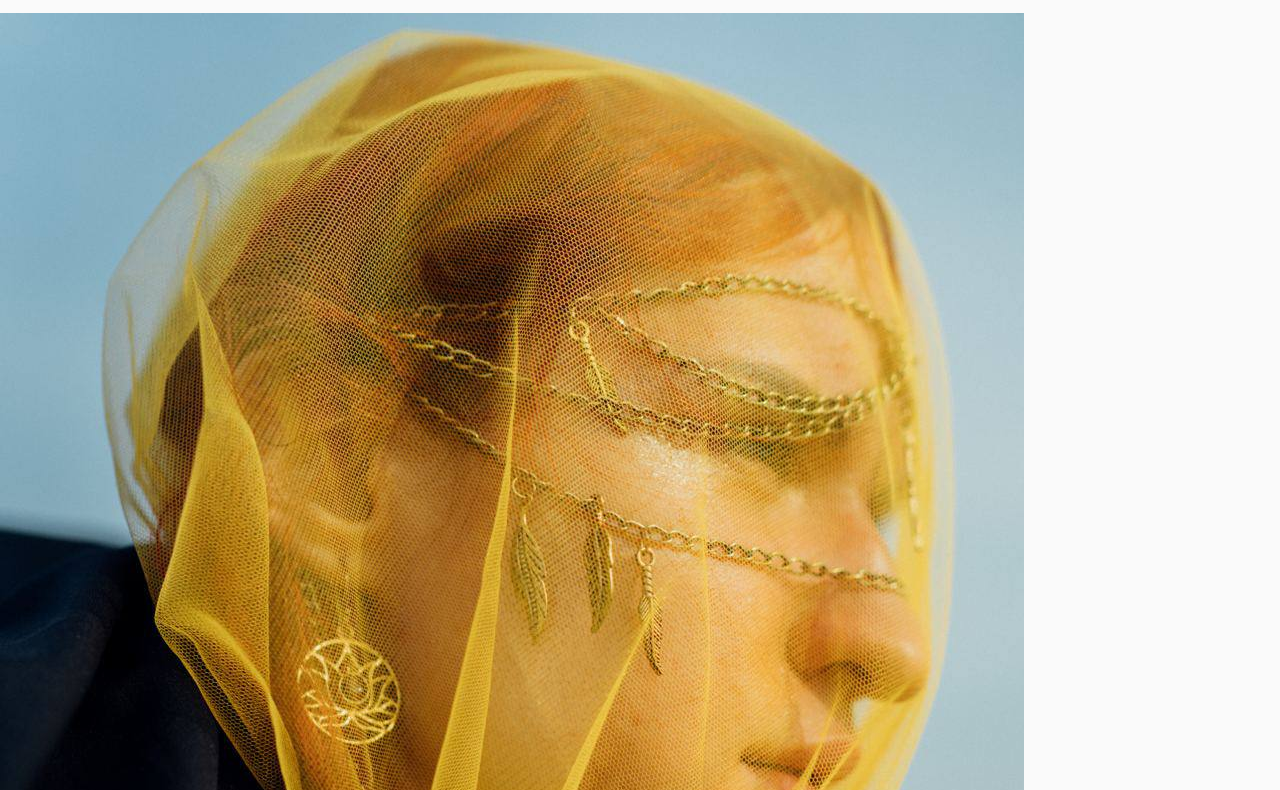
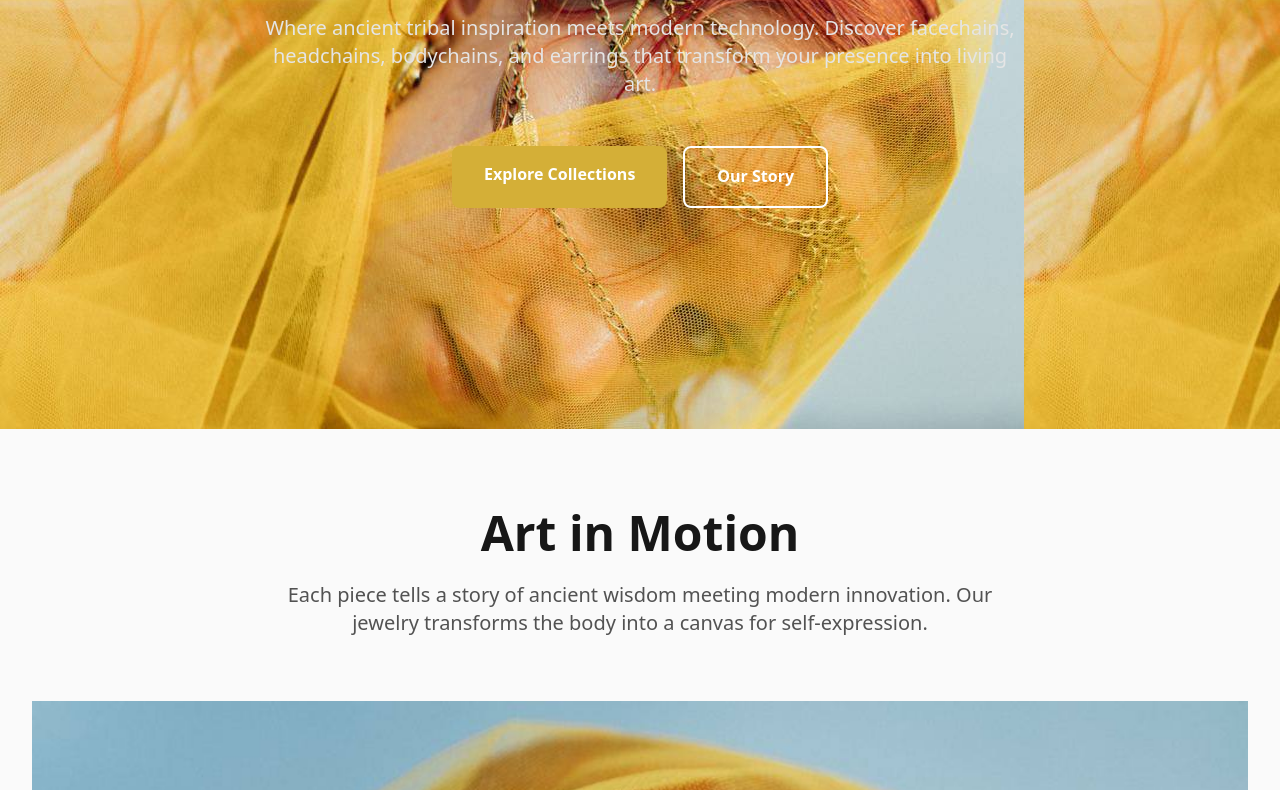
Before and after one commit to iamcos/rediant_art, an Astro site: page / in a window 1280 px wide. Shown: the part 371-1161 px from the top of the page. Built offline with nearby package versions, Linux system fonts and the light colour scheme; Astro itself is replaced by a stand-in of ours.

Commit message:
🎨 Fix Tailwind CSS configuration and styling issues
- Fix Astro config to use proper @astrojs/tailwind integration
- Update package.json with correct Tailwind dependencies
- Add tailwind.config.mjs with proper content configuration
- Fix CSS imports to use standard Tailwind directives
- Resolve 90s IE-like styling issues
- Ensure proper Tailwind CSS compilation

```diff
--- a/astro.config.mjs
+++ b/astro.config.mjs
@@ -1,6 +1,6 @@
 // @ts-check
 import { defineConfig } from 'astro/config';
-import tailwindcss from '@tailwindcss/vite';
+import tailwind from '@astrojs/tailwind';
 import sitemap from '@astrojs/sitemap';
 import partytown from '@astrojs/partytown';
 
@@ -9,10 +9,8 @@ export default defineConfig({
   site: 'https://rediant.art',
   base: '/',
   output: 'static',
-  vite: {
-    plugins: [tailwindcss()]
-  },
   integrations: [
+    tailwind(),
     sitemap(),
     partytown({
       config: {
--- a/package.json
+++ b/package.json
@@ -12,10 +12,10 @@
   "dependencies": {
     "@astrojs/partytown": "^2.1.4",
     "@astrojs/sitemap": "^3.0.0",
-    "@tailwindcss/vite": "^4.1.13",
+    "@astrojs/tailwind": "^5.1.0",
     "astro": "^4.15.0",
     "sharp": "^0.33.5",
-    "tailwindcss": "^4.1.13"
+    "tailwindcss": "^3.4.0"
   },
   "devDependencies": {
     "@types/node": "^22.0.0"
--- a/src/styles/global.css
+++ b/src/styles/global.css
@@ -1,4 +1,6 @@
-@import "tailwindcss";
+@tailwind base;
+@tailwind components;
+@tailwind utilities;
 
 /* Custom CSS Variables */
 :root {
--- /dev/null
+++ b/tailwind.config.mjs
@@ -0,0 +1,21 @@
+/** @type {import('tailwindcss').Config} */
+export default {
+  content: ['./src/**/*.{astro,html,js,jsx,md,mdx,svelte,ts,tsx,vue}'],
+  theme: {
+    extend: {
+      colors: {
+        primary: '#D4AF37',
+        secondary: '#2C2C2C',
+        accent: '#F5F5F5',
+        gold: '#D4AF37',
+        charcoal: '#2C2C2C',
+        'warm-neutral': '#F5F5F5',
+      },
+      fontFamily: {
+        'playfair': ['Playfair Display', 'serif'],
+        'inter': ['Inter', 'sans-serif'],
+      },
+    },
+  },
+  plugins: [],
+}
```
Also changed, not shown: 1 other file.
